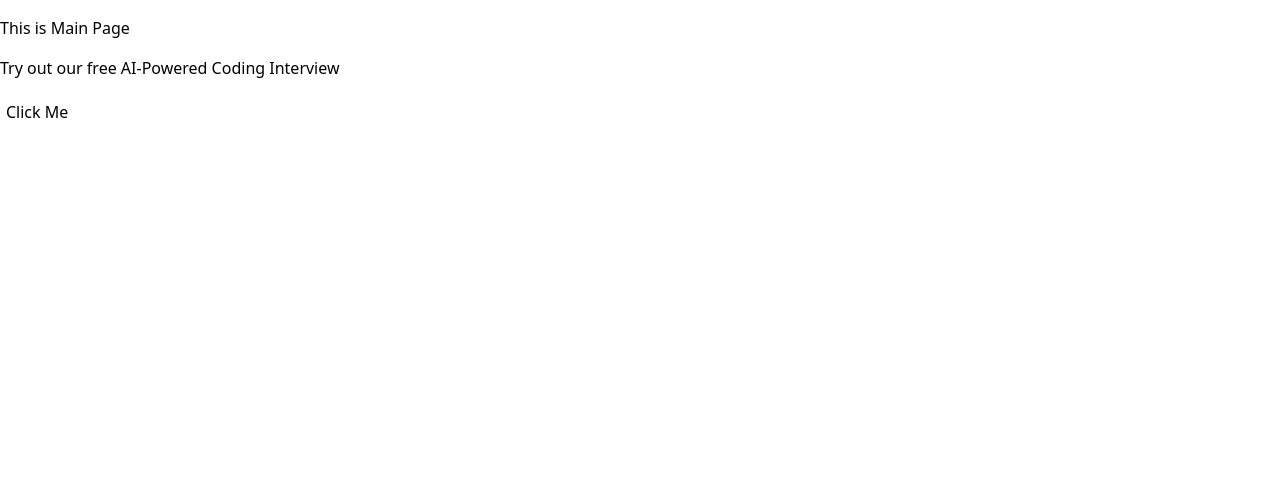
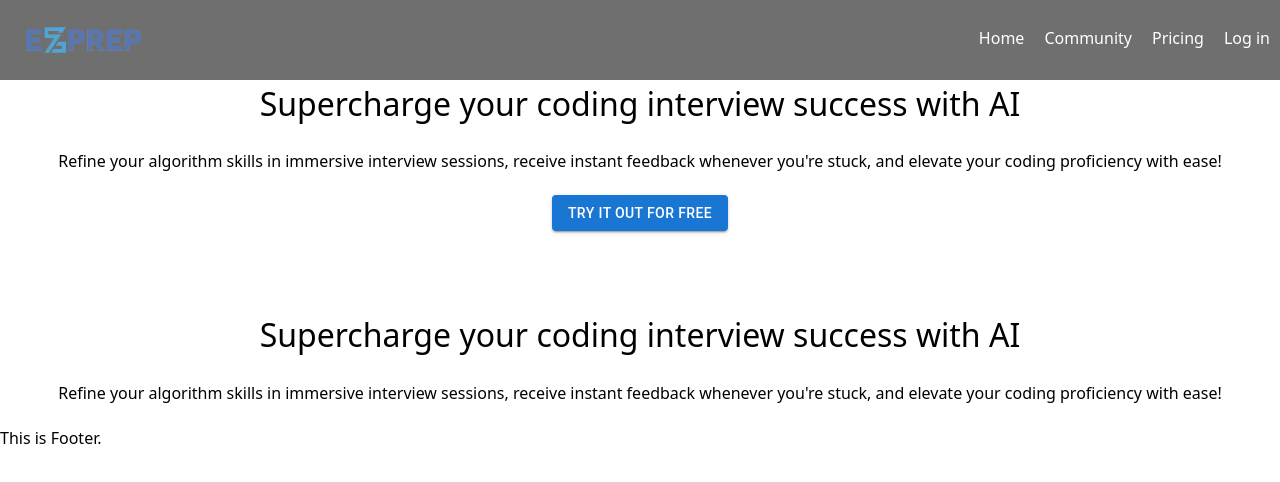
Before and after one commit to zhFIsHappy/EZPrep, a React (Create React App) app: page / in a window 1280 px wide. Shown: the top 482 px of the page. Built offline with nearby package versions, Linux system fonts and the light colour scheme.

Commit message:
main page with header implement

```diff
--- a/src/App.tsx
+++ b/src/App.tsx
@@ -5,7 +5,7 @@ import Preference from "./components/Preference";
 import { BrowserRouter as Router, Routes, Route } from "react-router-dom";
 import { useState } from "react";
 import RegisterPage from "./pages/RegisterPage";
-import MainPage from "./pages/MainPage";
+import MainPage from "./pages/HomePage";
 
 // Define the props type
 interface AppProps {
--- /dev/null
+++ b/src/assets/css/AppHeader.css
@@ -0,0 +1,40 @@
+.navbar {
+  display: flex;
+  /* align-items: center; */
+  justify-content: space-between;
+  background-color: #333;
+  color: #fff;
+  opacity: 0.7;
+  width: 100%;
+  height: 80px;
+  position: fixed;
+  top: 0px;
+  z-index: 1000;
+}
+ul {
+  display: flex;
+}
+li {
+  padding: 0 20px;
+
+  list-style-type: none;
+  padding: 10px;
+}
+a {
+  text-decoration: none;
+}
+.navbar a {
+  color: #fff;
+  font: bold;
+}
+.navbar .log {
+  font-weight: 400;
+}
+#logo {
+  /* display: none; */
+  right: 100px;
+  /* display: block; */
+  line-height: 0%;
+  background-color: #333;
+  margin-left: -40px;
+}
--- /dev/null
+++ b/src/assets/css/mainpage.css
@@ -0,0 +1,15 @@
+h1 {
+  text-align: center;
+  margin-top: 80px;
+  font-weight: 500;
+}
+
+h4 {
+  text-align: center;
+  font-weight: 200;
+}
+
+.slogan-button {
+  text-align: center;
+  /* border: 1px solid; */
+}
--- a/src/pages/AppHeader.tsx
+++ b/src/pages/AppHeader.tsx
@@ -1,5 +1,29 @@
-function AppHeader() {
-  return <div className="header-container">This is Header.</div>;
-}
-
+import React from "react";
+import "../assets/css/AppHeader.css";
+import logo from "../assets/images/Logo/logo.png";
+const AppHeader = () => {
+  return (
+    <div>
+      <div id="main-navbar" className="navbar">
+        <img id="logo" src={logo} alt="Logo Not Found"></img>
+        <nav>
+          <ul>
+            <li>
+              <a href="/">Home</a>
+            </li>
+            <li>
+              <a href="/community">Community</a>
+            </li>
+            <li>
+              <a href="/pricing">Pricing</a>
+            </li>
+            <li>
+              <a href="/login">Log in </a>
+            </li>
+          </ul>
+        </nav>
+      </div>
+    </div>
+  );
+};
 export default AppHeader;
--- /dev/null
+++ b/src/pages/HomePage.tsx
@@ -0,0 +1,40 @@
+import React from "react";
+import "../assets/css/mainpage.css";
+import { useNavigate } from "react-router-dom";
+import AppHeader from "./AppHeader";
+import AppFooter from "./AppFooter";
+import Button from "@mui/material/Button";
+
+function MainPage() {
+  const navigate = useNavigate();
+  function openPage() {
+    navigate("/register-page");
+  }
+
+  return (
+    <div>
+      <AppHeader />
+      <div className="slogan-button">
+        <h1>Supercharge your coding interview success with AI</h1>
+        <h4>
+          Refine your algorithm skills in immersive interview sessions, receive
+          instant feedback whenever you're stuck, and elevate your coding
+          proficiency with ease!
+        </h4>
+        <Button variant="contained" onClick={openPage} id="call-to-action">
+          Try it out for Free
+        </Button>
+        <h1>Supercharge your coding interview success with AI</h1>
+        <h4>
+          Refine your algorithm skills in immersive interview sessions, receive
+          instant feedback whenever you're stuck, and elevate your coding
+          proficiency with ease!
+        </h4>
+      </div>
+
+      <AppFooter />
+    </div>
+  );
+}
+
+export default MainPage;
```
Also changed, not shown: src/assets/images/Logo/logo.png (added).
